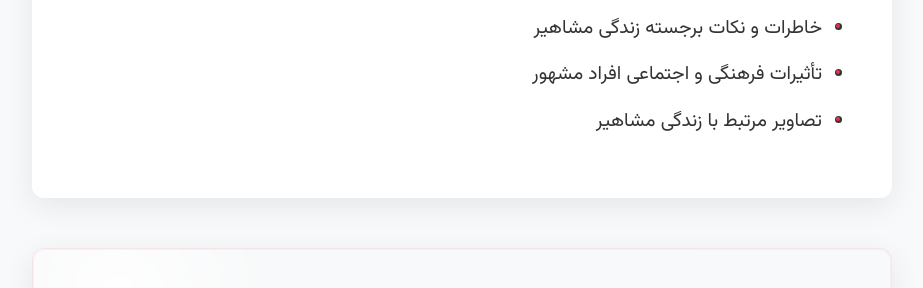
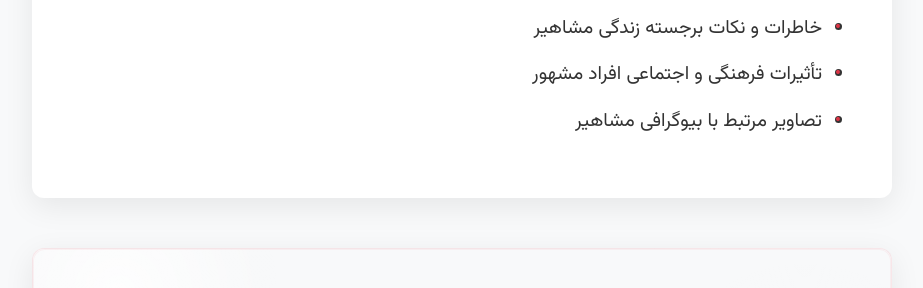
Before and after one commit to darkblog/darkblog.github.io, a Jekyll site: the page built from index.html, in a window 1280 px wide and 900 px high, scrolled down 493 px. Shown: the part 154-442 px from the top of the window, without its empty margins (178-1101 px from the left). Built offline with Jekyll 4.4.1, drawn with Linux system fonts in a browser that asks for light colours.

Commit message:
Update index.html

```diff
--- a/index.html
+++ b/index.html
@@ -364,7 +364,7 @@ layout: null
                     <li>دستاوردها و آثار افراد مشهور</li>
                     <li>خاطرات و نکات برجسته زندگی مشاهیر</li>
                     <li>تأثیرات فرهنگی و اجتماعی افراد مشهور</li>
-                    <li>تصاویر مرتبط با زندگی مشاهیر</li>
+                    <li>تصاویر مرتبط با بیوگرافی مشاهیر</li>
                 </ul>
             </section>
         </article>
```
